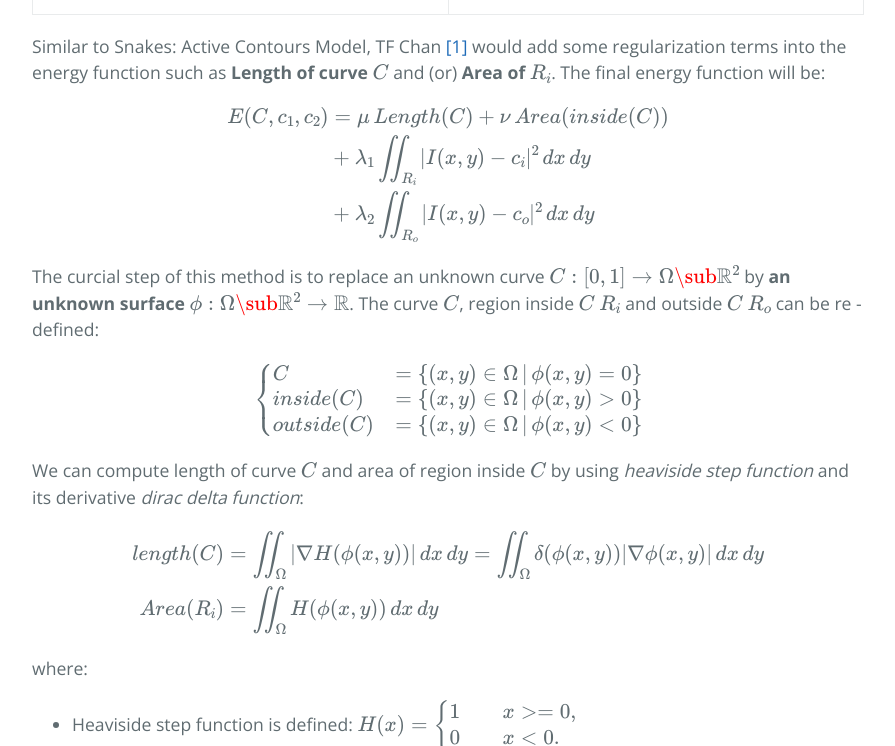
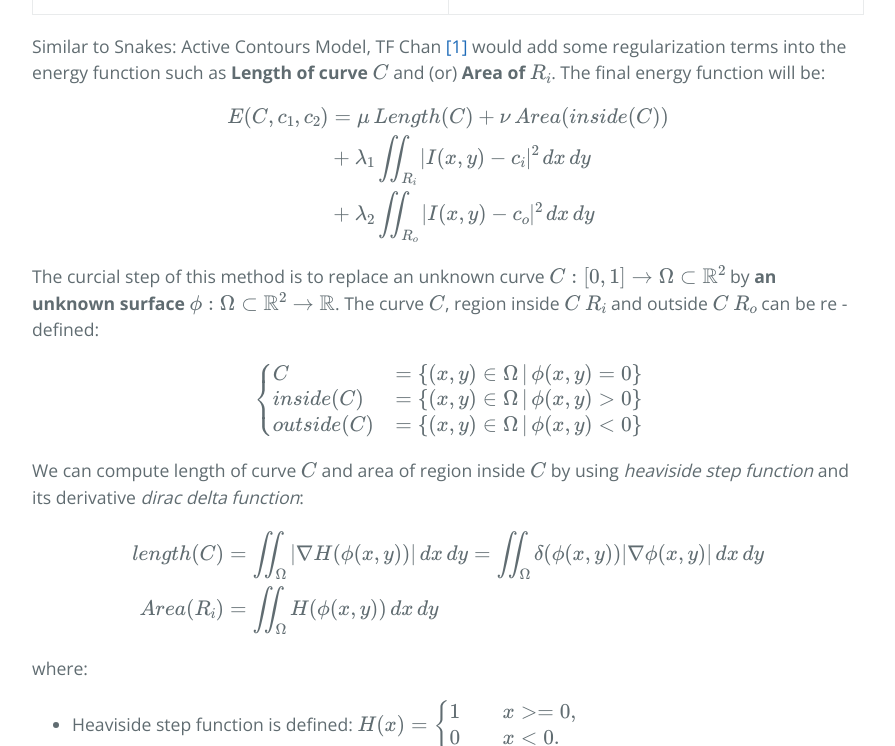
Before and after one commit to graphicsminer/graphicsminer.github.io, a Jekyll site: the page built from _posts/2022-09-22-variational-methods-and-image-segmentation_part2.md, in a window 1280 px wide and 900 px high, scrolled down 1877 px, cut to the strip 0-746 px from the top of the window. Shown: the whole strip, without its empty margins (192-1087 px from the left). Built offline with Jekyll 4.4.1, drawn with Linux system fonts in a browser that asks for light colours; formulas are drawn with MathJax 3.

Commit message:
push variational method and segmentation part 2

```diff
--- a/_posts/2022-09-22-variational-methods-and-image-segmentation_part2.md
+++ b/_posts/2022-09-22-variational-methods-and-image-segmentation_part2.md
@@ -41,7 +41,7 @@ $$\begin{aligned}
 \end{aligned}
 $$
 
-The curcial step of this method is to replace an unknown curve $$C: [0, 1] \rightarrow \Omega \sub \mathbb{R}^2$$ by **an unknown surface $$\phi: \Omega \sub \mathbb{R}^2 \rightarrow \mathbb{R}$$**. The curve $$C$$, region inside $$C$$ $$R_i$$ and outside $$C$$ $$R_o$$ can be re - defined:
+The curcial step of this method is to replace an unknown curve $$C: [0, 1] \rightarrow \Omega \subset \mathbb{R}^2$$ by **an unknown surface $$\phi: \Omega \subset \mathbb{R}^2 \rightarrow \mathbb{R}$$**. The curve $$C$$, region inside $$C$$ $$R_i$$ and outside $$C$$ $$R_o$$ can be re - defined:
 
 $$\begin{equation*}
 \begin{cases}
```
